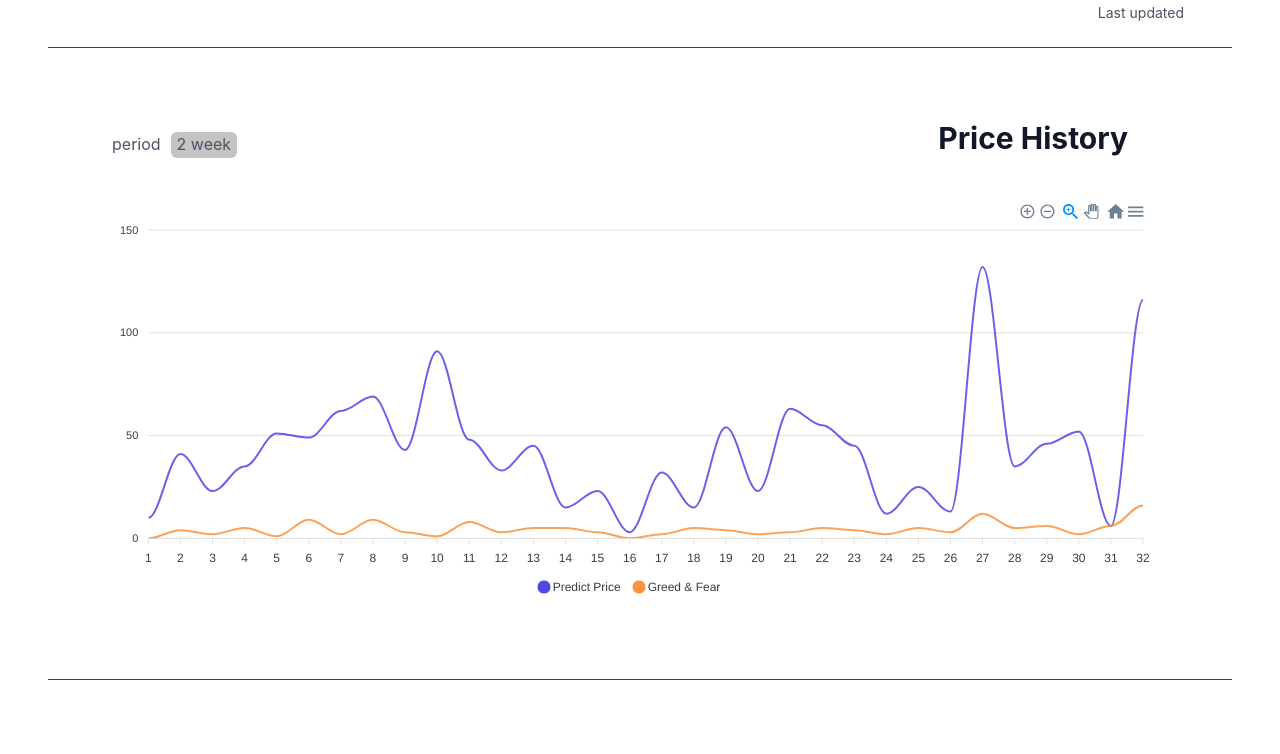
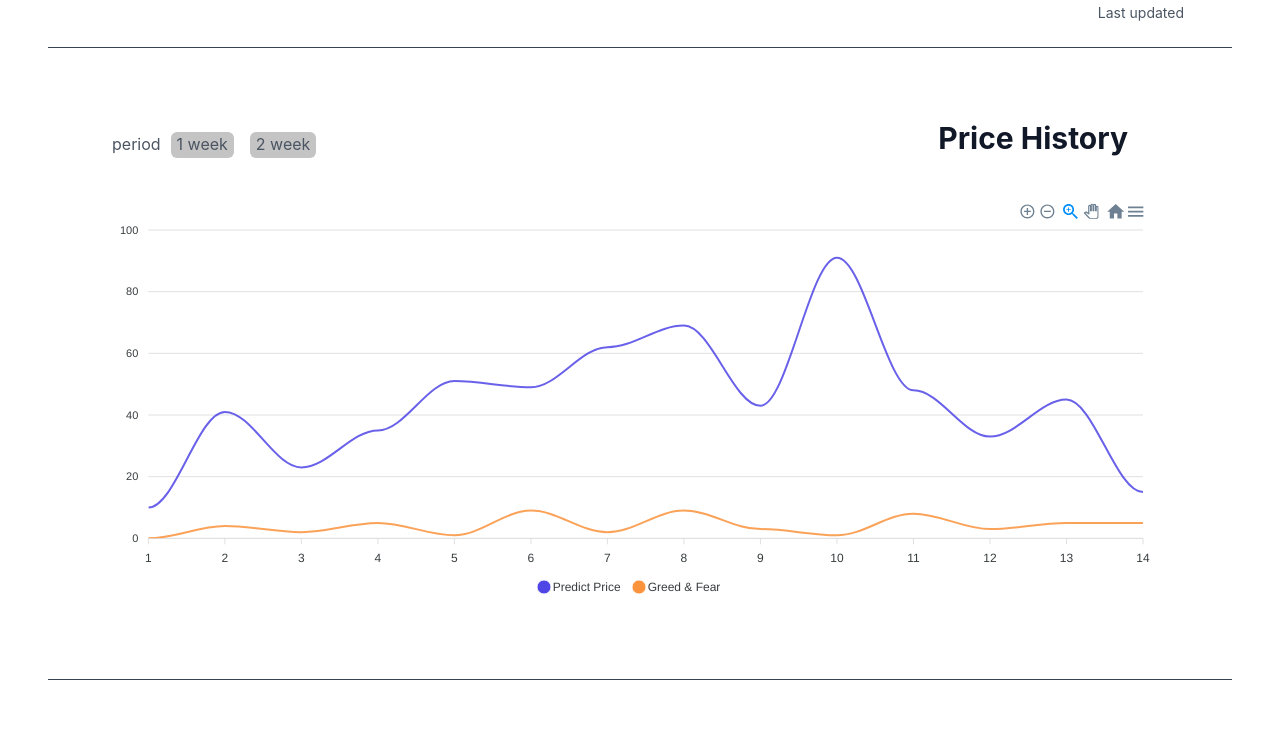
Before and after one commit to CapstoneDongulDongul/CapstoneDongulDongul.github.io, a React (Create React App) app: page / in a window 1280 px wide. Shown: the part 669-1423 px from the top of the page. Built offline with nearby package versions, Linux system fonts and the light colour scheme.

Commit message:
1week, 2week 클릭이벤트 구현 2022.05.20

```diff
--- a/src/components/page_2/Chart.js
+++ b/src/components/page_2/Chart.js
@@ -1,7 +1,41 @@
 import ApexChart from 'react-apexcharts'
 
 function Chart(props) {
-  const { w, h } = props
+  const { w, h, week } = props
+  if (week === 1) {
+    return (
+      <ApexChart
+        type="line"
+        height={400 - h}
+        width={950 - w}
+        series={[
+          {
+            name: 'Predict Price',
+            data: [10, 41, 23, 35, 51, 49, 62],
+            color: '#4F46E5',
+          },
+          {
+            name: 'Greed & Fear',
+            data: [0, 4, 2, 5, 1, 9, 2],
+            color: '#fb923c',
+          },
+        ]}
+        options={{
+          stroke: {
+            curve: 'smooth',
+            colors: ['#4F46E5', '#fb923c'],
+            width: 2,
+          },
+          chart: {
+            // toolbar: {
+            //   show: false,
+            // },
+            background: 'transparent',
+          },
+        }}
+      />
+    )
+  }
   return (
     <ApexChart
       type="line"
@@ -10,18 +44,12 @@ function Chart(props) {
       series={[
         {
           name: 'Predict Price',
-          data: [
-            10, 41, 23, 35, 51, 49, 62, 69, 43, 91, 48, 33, 45, 15, 23, 3, 32,
-            15, 54, 23, 63, 55, 45, 12, 25, 13, 132, 35, 46, 52, 6, 116,
-          ],
+          data: [10, 41, 23, 35, 51, 49, 62, 69, 43, 91, 48, 33, 45, 15],
           color: '#4F46E5',
         },
         {
           name: 'Greed & Fear',
-          data: [
-            0, 4, 2, 5, 1, 9, 2, 9, 3, 1, 8, 3, 5, 5, 3, 0, 2, 5, 4, 2, 3, 5, 4,
-            2, 5, 3, 12, 5, 6, 2, 6, 16,
-          ],
+          data: [0, 4, 2, 5, 1, 9, 2, 9, 3, 1, 8, 3, 5, 5],
           color: '#fb923c',
         },
       ]}
--- a/src/components/page_2/ChartPage.js
+++ b/src/components/page_2/ChartPage.js
@@ -1,6 +1,15 @@
 import Chart from './Chart'
+import { useState } from 'react'
 
 function ChartPage() {
+  const [week, setWeek] = useState(2)
+  const click_1week = () => {
+    setWeek(1)
+  }
+  const click_2week = () => {
+    setWeek(2)
+  }
+
   return (
     <section id="2" class="text-gray-600 body-font">
       <div class="px-20 pt-12 mx-auto ">
@@ -11,29 +20,35 @@ function ChartPage() {
             </div>
             <ul class="flex justify-around shrink-0 px-4 pt-2 pb-4 ">
               <li class="ml-2 mr-0.5 my-1">period</li>
-              {/* <li class="rounded-md mx-2 mt-1 mb-0.5 px-1.5 bg-[#C4C4C4] hover:bg-gray-200 hover:cursor-pointer">
+              <li
+                onClick={click_1week}
+                class="rounded-md mx-2 mt-1 mb-0.5 px-1.5 bg-[#C4C4C4] hover:bg-gray-200 hover:cursor-pointer"
+              >
                 1 week
-              </li> */}
-              <li class="rounded-md mx-2 mt-1 mb-0.5 px-1.5 bg-[#C4C4C4] hover:bg-gray-200 hover:cursor-pointer">
+              </li>
+              <li
+                onClick={click_2week}
+                class="rounded-md mx-2 mt-1 mb-0.5 px-1.5 bg-[#C4C4C4] hover:bg-gray-200 hover:cursor-pointer"
+              >
                 2 week
               </li>
             </ul>
           </div>
           <div class="flex justify-center pt-4 pr-6">
             <div class="sm:hidden">
-              <Chart w={700} h={100} />
+              <Chart w={700} h={100} week={week} />
             </div>
             <div class="hidden sm:block md:hidden">
-              <Chart w={500} h={100} />
+              <Chart w={500} h={100} week={week} />
             </div>
             <div class="hidden md:block lg:hidden">
-              <Chart w={300} h={0} />
+              <Chart w={300} h={0} week={week} />
             </div>
             <div class="hidden lg:block xl:hidden">
-              <Chart w={100} h={10} />
+              <Chart w={100} h={10} week={week} />
             </div>
             <div class="hidden xl:block">
-              <Chart w={-100} h={0} />
+              <Chart w={-100} h={0} week={week} />
             </div>
           </div>
           {/* <div class="flex justify-center ">
```
